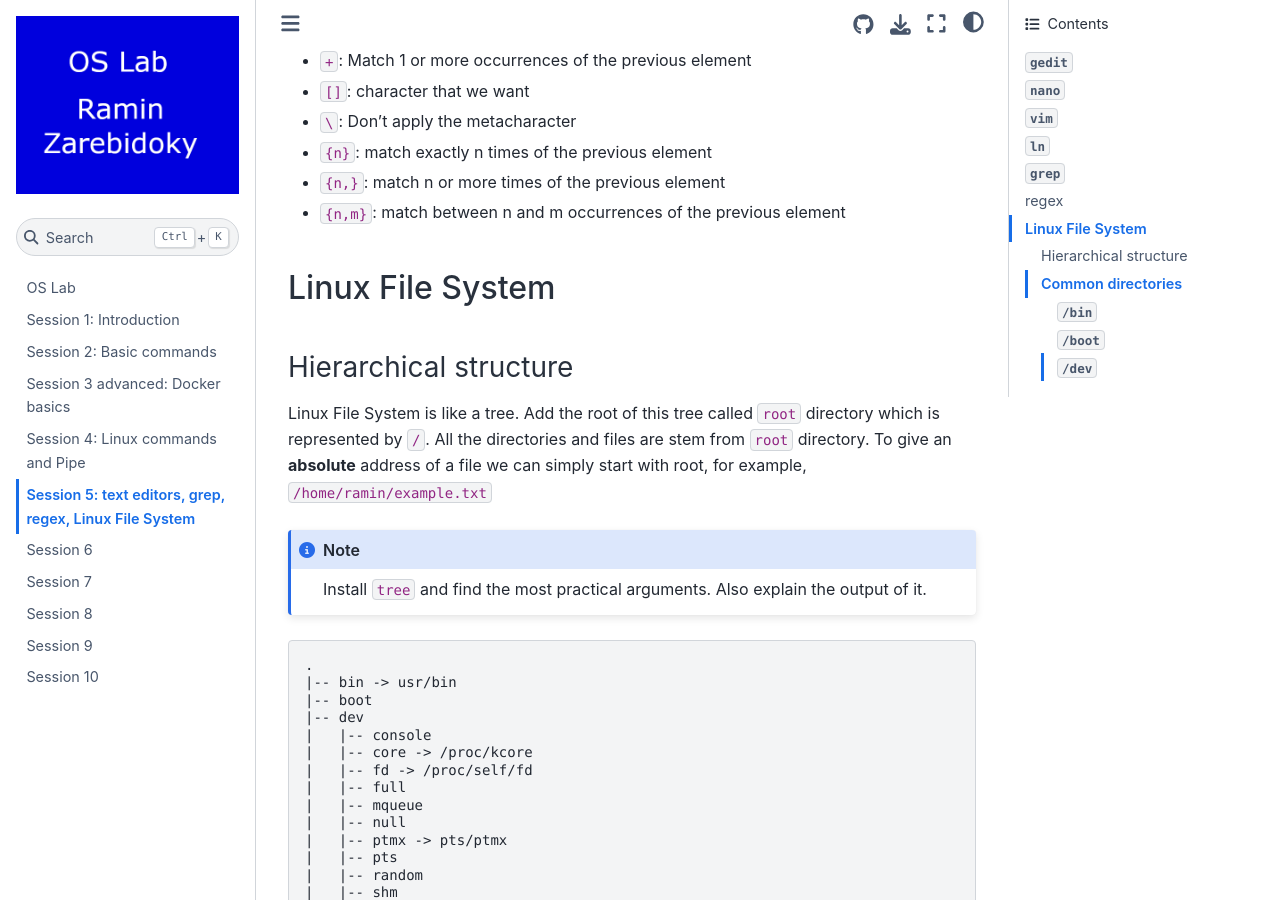
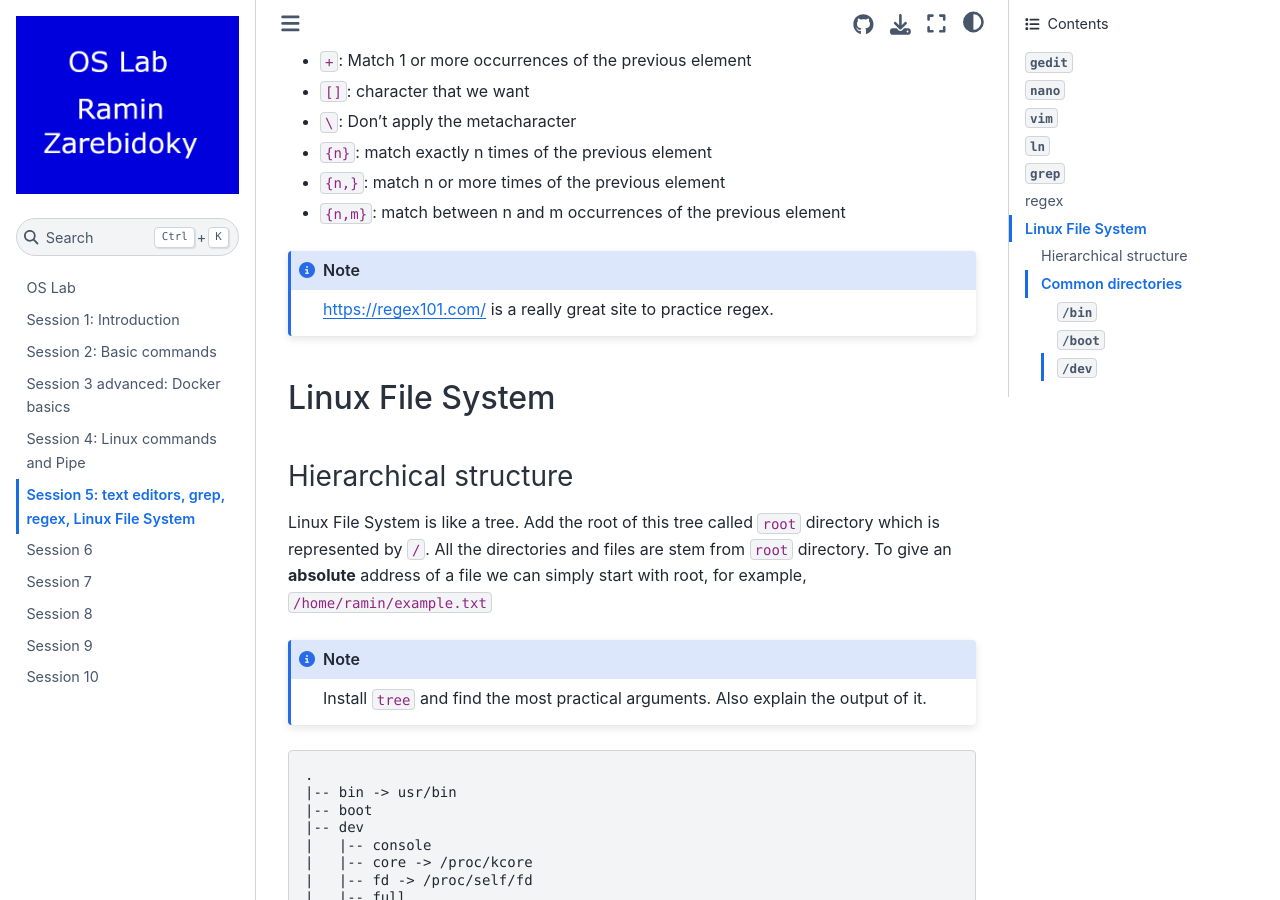
Before and after one commit to LiterallyTheOne/os_lab, a Jupyter Book: the page built from docs/session_5.md, in a window 1280 px wide and 900 px high, scrolled down 5581 px. Built offline with Jupyter Book 1.0.4 settings and Sphinx 7.4.7 and the Sphinx Book theme 1.1.4, drawn with Linux system fonts in a browser that asks for light colours.

Commit message:
add regex_101

```diff
--- a/docs/session_5.md
+++ b/docs/session_5.md
@@ -186,6 +186,10 @@ Metacharacter:
 * `{n}`: match exactly n times of the previous element
 * `{n,}`: match n or more times of the previous element
 * `{n,m}`: match between n and m occurrences of the previous element
+
+:::{note}
+https://regex101.com/ is a really great site to practice regex.
+:::
 
 ## Linux File System
 
```
